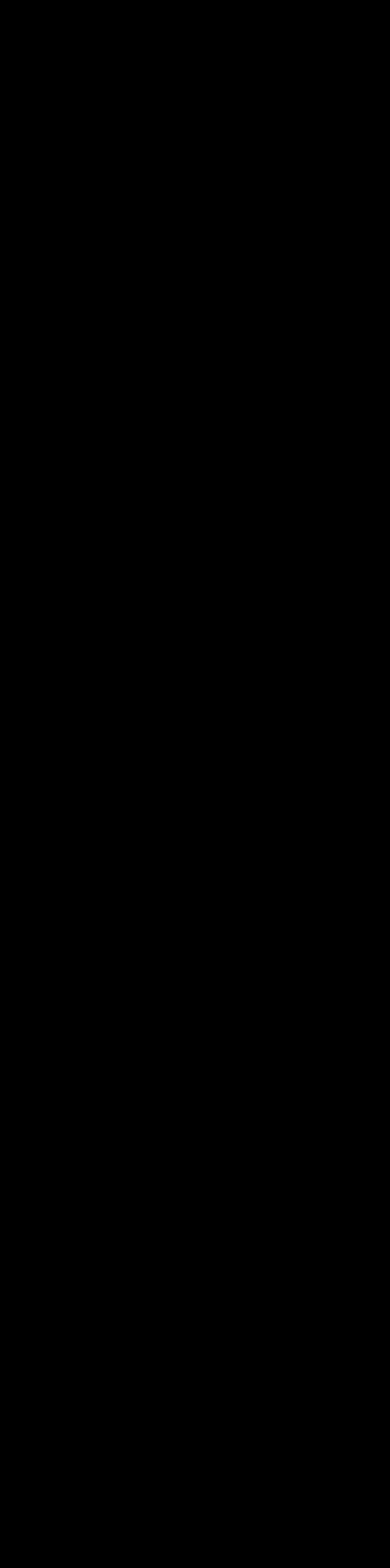
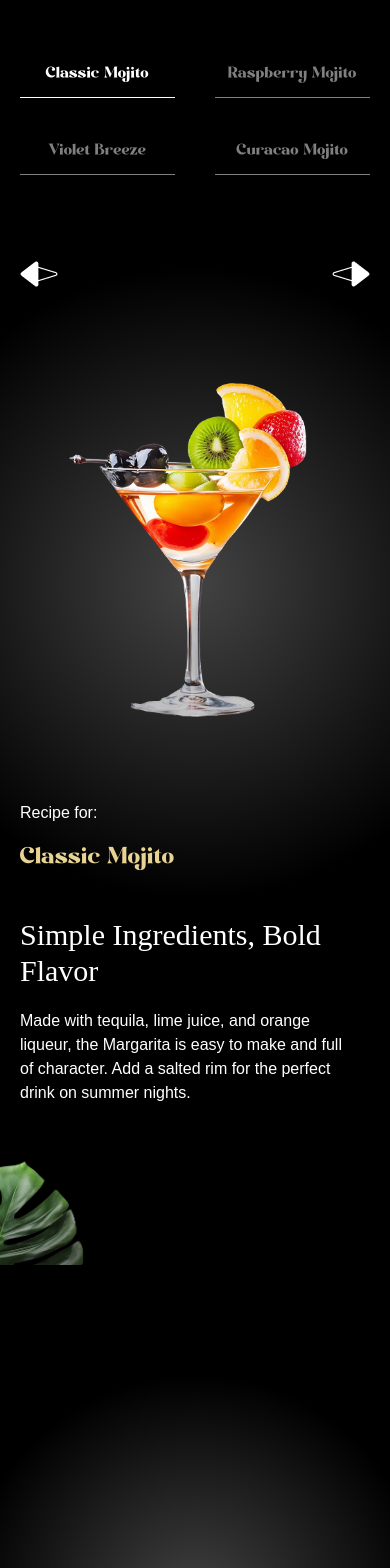
Before and after one commit to IMRAN000101/Proj-Mojito, a React (Vite) app: page / in a window 390 px wide. Shown: the part 6280-7848 px from the top of the page. Before the commit the page ends 6261 px from the top, so only its background shows below. Built offline with nearby package versions, Linux system fonts and the light colour scheme; a web font is replaced by a local one.

Commit message:
implemented contact section and deploying

```diff
--- a/constants/index.js
+++ b/constants/index.js
@@ -134,7 +134,7 @@
  },
 ];
 
-const sliderLists = [
+const allCocktails = [
  {
 	id: 1,
 	name: "Classic Mojito",
@@ -179,5 +179,5 @@
  openingHours,
  storeInfo,
  socials,
- sliderLists,
+ allCocktails,
 };
--- a/src/App.jsx
+++ b/src/App.jsx
@@ -5,6 +5,8 @@
 import Cocktails from './components/Cocktails'
 import About from './components/About'
 import Art from './components/Art'
+import Menu from './components/Menu'
+import Contact from './components/Contact'
 // import { useGSAP } from '@gsap/react'
 // import {ScrollTrigger, splitText} from 'gsap/all'
 
@@ -18,6 +20,8 @@
        <Cocktails/>
        <About/>
        <Art/>
+       <Menu/>
+       <Contact/>
     </main>
   )
 }
--- a/src/components/Art.jsx
+++ b/src/components/Art.jsx
@@ -7,11 +7,11 @@
 const Art = () => {
     const isMobile = useMediaQuery({maxWidth:767})
     useGSAP(()=>{
-        const start = isMobile ? 'top 20%' : 'top top';
+        const startAnimation = isMobile ? 'top 20%' : 'top top';
         const maskedTimeline = gsap.timeline({
             scrollTrigger:{
                 trigger:"#art",
-                start:start,
+                start:startAnimation,
                 end: 'bottom end',
                 scrub:1.5,
                 pin:true
@@ -25,7 +25,7 @@
         .to('.masked-img',{
             scale:1.3,
             maskPosition: 'center',
-            maskSize: '300%',
+            maskSize: '400%',
             duration:1,
             ease:'power1.inOut'
         })
--- /dev/null
+++ b/src/components/Contact.jsx
@@ -0,0 +1,81 @@
+import React from 'react'
+import { openingHours, socials } from '../../constants/index'
+import SplitText from 'gsap/SplitText'
+import { useGSAP } from '@gsap/react'
+import gsap from 'gsap'
+
+gsap.registerPlugin(SplitText)
+const Contact = () => {
+    useGSAP(()=>{
+        const titleSplit = SplitText.create('#contact h2', {type:'words'})
+        const timeline = gsap.timeline({
+            scrollTrigger:{
+                trigger:'#contact',
+                start:'top center',
+                ease:'power1.inOut'
+            }
+        })
+        timeline.from(titleSplit.words,{
+            opacity:0,
+            yPercent:100,
+            stagger:0.02
+        })
+        .from('#contact h3, #contact p',{
+            opacity:0,
+            yPercent:100,
+            stagger:0.02
+        })
+        .to('#f-right-leaf',{
+            y:-50,
+            duration:1,
+            ease:'power1.inOut'
+        })
+        .to('#f-left-leaf',{
+            y:-50,
+            duration:1,
+            ease:'power1.inOut'
+        },'<')
+    })
+  return (
+    <footer id='contact'>
+        <img src="/images/footer-right-leaf.png" alt="leaf-right" id='f-right-leaf'/>
+        <img src="/images/footer-left-leaf.png" alt="leaf-left" id='f-left-leaf'/>
+        <div className="content">
+            <h2>Where to find Us</h2>
+
+            <div>
+                <h3>Visit Our Bar</h3>
+                <p>456, Gate Bazar, #404 Odisha, IN 760001</p>
+                <h3>Contact Us</h3>
+                <p>(91) 1800-6357</p>
+                <p>md9020096@gmail.com</p>
+            </div>
+            <div>
+                <h3>Open Every Day</h3>
+                {openingHours.map((open)=>(
+                    <p key={open.day}>
+                        {open.day} : {open.time}
+                    </p>
+                ))}
+            </div>
+            <div>
+                <h3>Socials</h3>
+                <div className="flex-center gap-5">
+                    {socials.map((social)=>(
+                        <a key={social.name}
+                        href={social.url}
+                        target='_blank'
+                        rel='noopener noreferrer'
+                        aria-label={social.name}
+                        >
+                            <img src={social.icon} alt="" />
+                        </a>
+                    ))}
+                </div>
+            </div>
+        </div>
+    </footer>
+  )
+}
+
+export default Contact
--- /dev/null
+++ b/src/components/Menu.jsx
@@ -0,0 +1,89 @@
+'use client'
+import {React, useRef, useState} from 'react'
+import { allCocktails } from '../../constants/index'
+import { useGSAP } from '@gsap/react'
+import gsap from 'gsap'
+
+const Menu = () => {
+    const constantRef = useRef()
+    const [currentIndex, setCurrentIndex] = useState(0)
+    const totalCocktails = allCocktails.length;
+
+    useGSAP(()=>{
+        gsap.fromTo('#title',{opacity:0},{opacity:1, duration:1});
+        gsap.fromTo('.cocktail img',{opacity:0, xPercent:-100}, {opacity:1, xPercent:0, duration:1, ease:'power1.inOut'});
+        gsap.fromTo('.details h2',{yPercent:100, opacity:0},{yPercent:0,opacity:1,ease:'power1.inOut'})
+        gsap.fromTo('.details p',{yPercent:100, opacity:0},{yPercent:0,opacity:1,ease:'power1.inOut'})
+    },[currentIndex])
+
+
+
+    const goToSlide = (index) =>  {
+        const newIndex = (index + totalCocktails) % totalCocktails
+        setCurrentIndex(newIndex);
+    }
+
+    const getCocktailAt = (indexoffset) => {
+        return allCocktails [(currentIndex + indexoffset + totalCocktails)%totalCocktails]
+    }
+
+    const currentCocktail = getCocktailAt(0)
+    const prevCocktail = getCocktailAt(-1)
+    const nextCocktail = getCocktailAt(1)
+
+  return (
+   <section id='menu' aria-labelledby='menu-heading'>
+    <img src="/images/slider-left-leaf.png" alt="left-leaf" id='m-left-leaf'/>
+    <img src="/images/slider-right-leaf.png" alt="right-leaf" id='m-right-leaf'/>
+    <h2 id='menu-heading' className='sr-only'>
+        Cocktail Menu
+    </h2>
+
+    <nav className='cocktail-tabs' aria-label='Cocktail Navigation'>
+       {allCocktails.map((cocktail, index)=>{
+        const isActive = index === currentIndex;
+
+        return (
+            <button key={cocktail.id} className={`${isActive ? 'text-white border-white}' : 'text-white/50 border-white/50'}`}
+            onClick={()=>{
+                goToSlide(index);
+            }}
+            >
+                {cocktail.name}
+
+            </button>
+        )
+       })}
+    </nav>
+    <div className="content">
+        <div className='arrows'>
+            <button className='text-left'
+            onClick={()=>goToSlide(currentIndex-1) }>
+                <span>{prevCocktail.name}</span>
+                <img src="/images/right-arrow.png" alt="right-arrow" aria-hidden="true" />
+            </button>
+            <button className='text-right'
+            onClick={()=>goToSlide(currentIndex+1)}>
+                <span>{nextCocktail.name}</span>
+                <img src="/images/left-arrow.png" alt="left-arrow" aria-hidden="true" />
+            </button>
+        </div>
+        <div className='cocktail'>
+            <img src={currentCocktail.image} className='object-contain'/>
+        </div>
+        <div className='recipe'>
+            <div ref={constantRef} className='info'>
+                <p>Recipe for:</p>
+                <p id='title'>{currentCocktail.name}</p>
+            </div>
+                <div className="details">
+                    <h2>{currentCocktail.title}</h2>
+                    <p>{currentCocktail.description}</p>
+                </div>
+        </div>
+    </div>
+   </section>
+  )
+}
+
+export default Menu
```
